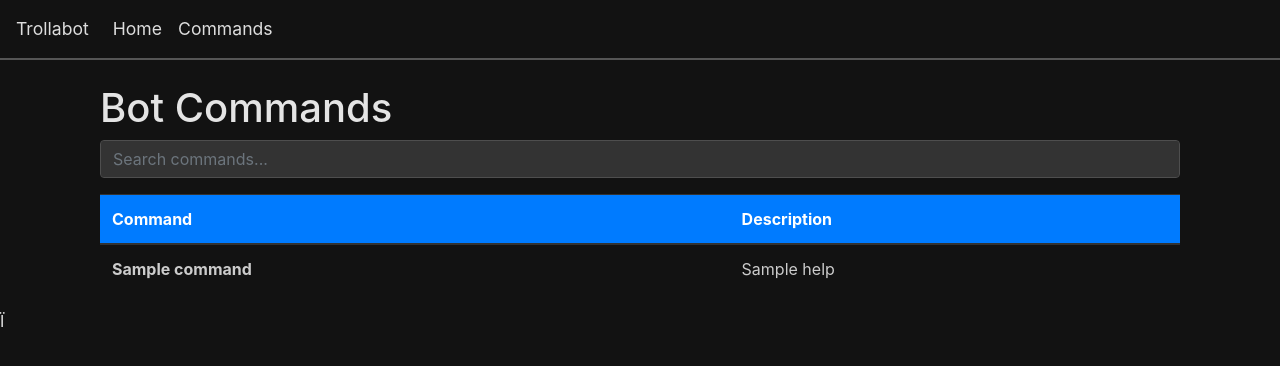
After one commit to joshcough/trollabot_python, a Flask app: template web/templates/commands.html in a window 1280 px wide. The commit adds this page. Shown: the top 366 px of the page. Run offline with Flask 3, Linux system fonts and the light colour scheme; the template is opened without the code that fills it: most values are stand-ins (such as "Sample title", 1, 10 or a date in 2020); some libraries are stand-ins or nearby versions.

Commit message:
commands page and some css changes.

```diff
--- a/web/__init__.py
+++ b/web/__init__.py
@@ -20,6 +20,6 @@ def create_app(conn_str, test_config=None):
         # Make db_api accessible in the global context of a request
         g.db_api = db_api
 
-    app.register_blueprint(routes.bp)
+    app.register_blueprint(routes.app)
 
     return app
--- a/web/templates/base.html
+++ b/web/templates/base.html
@@ -6,10 +6,71 @@
     <title>{% block title %}My App{% endblock %}</title>
     <!-- Bootstrap CSS -->
     <link rel="stylesheet" href="https://stackpath.bootstrapcdn.com/bootstrap/4.5.2/css/bootstrap.min.css">
+    <style>
+    /* Dark theme adjustments */
+    body, .navbar, .footer {
+        background-color: #121212 !important; /* Dark background */
+        color: #e4e4e4 !important; /* Light text */
+    }
+
+    a, .navbar-brand, .nav-link {
+        color: #9A9A9A !important; /* Lighter text for links */
+    }
+
+    a:hover, .navbar-brand:hover, .nav-link:hover {
+        color: #ffffff !important; /* White text on hover */
+    }
+
+    .table {
+        color: #cccccc;
+    }
+
+    .table th, .table td {
+        border-color: #323232 !important; /* Darker borders for table cells */
+    }
+
+    .table-hover tbody tr:hover {
+        background-color: #2a2a2a !important; /* Hover color for table rows */
+    }
+
+    .form-control {
+        background-color: #333333;
+        border-color: #4e4e4e;
+        color: #e4e4e4;
+    }
+
+    .form-control:focus {
+        background-color: #333333;
+        border-color: #555555;
+        color: #e4e4e4;
+    }
+
+    /* Custom table header style adjusted for dark theme */
+    thead th {
+        background-color: #007bff;
+        color: white;
+    }
+
+    /* Navbar adjustments */
+    .navbar {
+        background-color: #333; /* Slightly lighter than pure black for contrast */
+        border-bottom: 2px solid #555; /* Subtle border for visual separation */
+    }
+
+    .navbar-brand, .navbar-nav .nav-link {
+        font-size: 1.1rem; /* Increase the font size */
+        color: #ddd !important; /* Ensure text color is light for contrast */
+    }
+
+    .navbar-brand:hover, .navbar-nav .nav-link:hover {
+        color: #ffffff !important; /* Brighter color on hover for better visibility */
+    }
+
+    </style>
 </head>
 <body>
-<nav class="navbar navbar-expand-lg navbar-light bg-light">
-    <a class="navbar-brand" href="#">Trollabot</a>
+<nav class="navbar navbar-expand-lg navbar-dark bg-dark">
+    <a class="navbar-brand" href="/">Trollabot</a>
     <button class="navbar-toggler" type="button" data-toggle="collapse" data-target="#navbarNav"
             aria-controls="navbarNav" aria-expanded="false" aria-label="Toggle navigation">
         <span class="navbar-toggler-icon"></span>
@@ -17,9 +78,12 @@
     <div class="collapse navbar-collapse" id="navbarNav">
         <ul class="navbar-nav">
             <li class="nav-item active">
-                <a class="nav-link" href="#">Home <span class="sr-only">(current)</span></a>
+                <a class="nav-link" href="/">Home <span class="sr-only">(current)</span></a>
             </li>
-            <!-- Add more navigation items here -->
+            <!-- Example: Link to your commands page -->
+            <li class="nav-item">
+                <a class="nav-link" href="/commands">Commands</a>
+            </li>
         </ul>
     </div>
 </nav>
--- /dev/null
+++ b/web/templates/commands.html
@@ -0,0 +1,43 @@
+{% extends 'base.html' %}
+
+{% block title %}Bot Commands{% endblock %}
+
+{% block content %}
+<div class="container mt-4">
+    <h1>Bot Commands</h1>
+    <input class="form-control mb-3" id="commandSearch" type="text" placeholder="Search commands...">
+    <table class="table table-hover">
+        <thead>
+        <tr>
+            <th scope="col">Command</th>
+            <th scope="col">Description</th>
+        </tr>
+        </thead>
+        <tbody id="commandsList">
+        {% for command in commands %}
+        <tr>
+            <td><strong>{{ command.name }}</strong></td>
+            <td>{{ command.help }}</td>
+        </tr>
+        {% endfor %}
+        </tbody>
+    </table>
+</div>
+
+<script>
+document.getElementById('commandSearch').addEventListener('input', function() {
+    var searchQuery = this.value.toLowerCase();
+    var tableRows = document.getElementById('commandsList').getElementsByTagName('tr');
+
+    for (var i = 0; i < tableRows.length; i++) {
+        var currentRow = tableRows[i].textContent.toLowerCase();
+        if (currentRow.includes(searchQuery)) {
+            tableRows[i].style.display = "";
+        } else {
+            tableRows[i].style.display = "none";
+        }
+    }
+});
+</script>
+
+{% endblock %}
```
Also changed, not shown: web/routes.py (+10 -3 lines).
